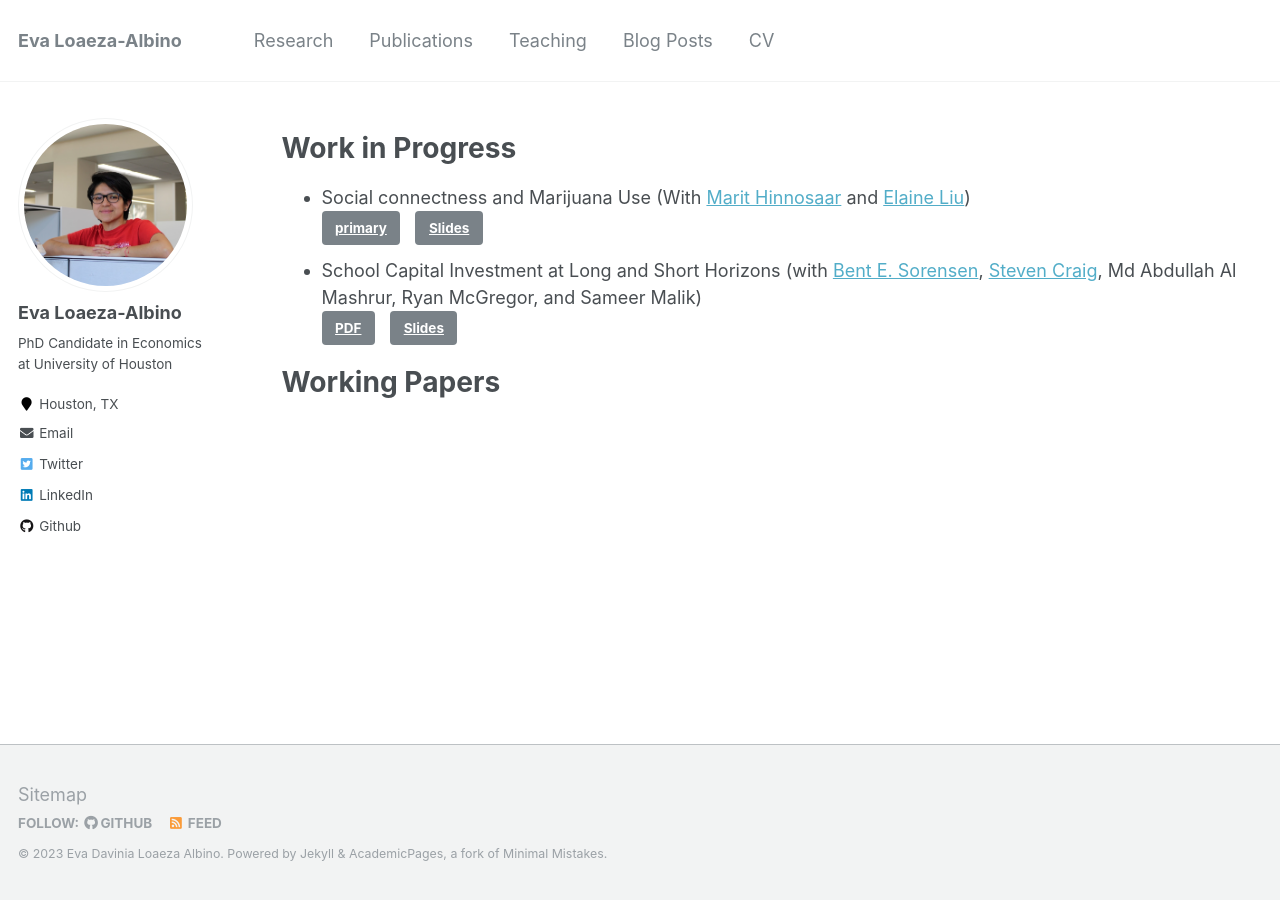
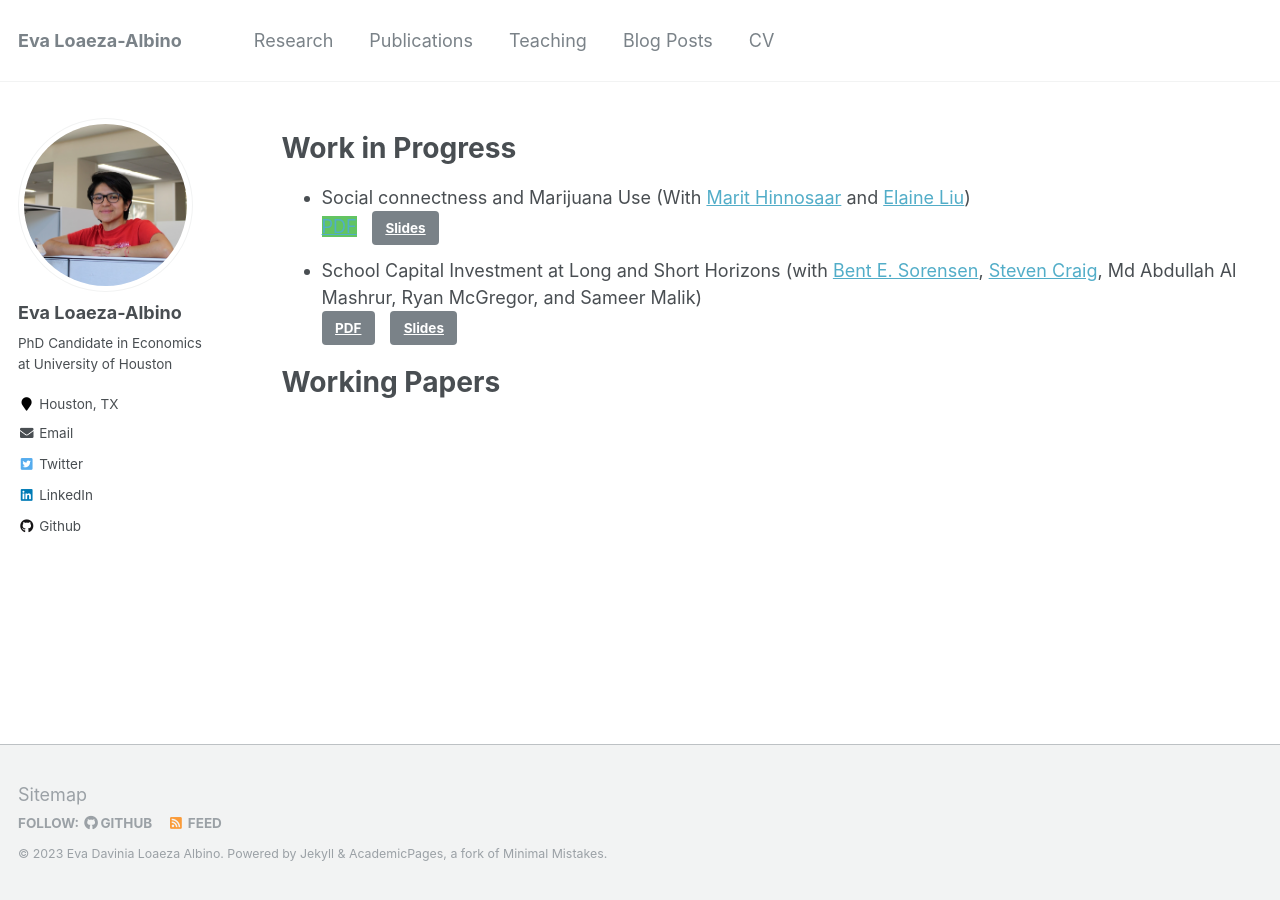
Before and after one commit to evaloaeza/evaloaeza.github.io, a Jekyll site: the page built from _pages/research.md, in a window 1280 px wide. Built offline with Jekyll 4.4.1, drawn with Linux system fonts in a browser that asks for light colours.

Commit message:
Update research.md

```diff
--- a/_pages/research.md
+++ b/_pages/research.md
@@ -7,7 +7,7 @@
 # Work in Progress
 - Social connectness and Marijuana Use (With [Marit Hinnosaar](https://marit.hinnosaar.net/) and [Elaine Liu](https://uh.edu/~emliu/index.html))
   <br/>
-  [primary](http://example.com/){: .btn .btn-outline--primary} &nbsp; [Slides](/files/paper1.pdf){: .btn .btn-outline--secondary}
+  <a href="[#](http://example.com/)" class="btn--success">PDF</a> &nbsp; [Slides](/files/paper1.pdf){: .btn .btn-outline--secondary}
 - School Capital Investment at Long and Short Horizons (with [Bent E. Sorensen](https://www.uh.edu/~bsorense/), [Steven Craig](https://www.uh.edu/class/economics/people/current-faculty/steve/), Md Abdullah Al Mashrur, Ryan McGregor, and Sameer Malik)
   <br/>
   [PDF](http://example.com/){: .btn} &nbsp; [Slides](/files/paper1.pdf){: .btn .btn-outline--success}
```
